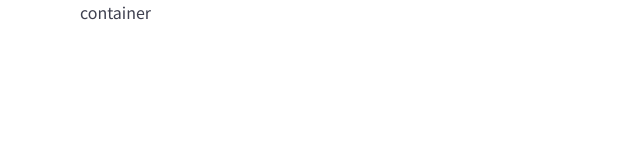
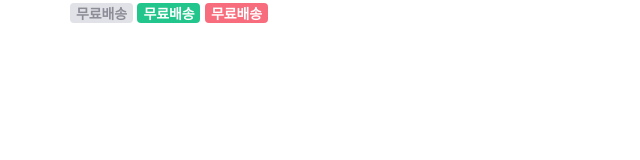
Before and after one commit to younhoso/UI-development, a website: page index.html in a window 1280 px wide. Shown: the whole page, without its empty margins (0-640 px from the left). Drawn offline with nearby package versions, Linux system fonts and the light colour scheme; files that its build step writes are made by us from their sources.

Commit message:
update: implement tag components

```diff
--- a/index.html
+++ b/index.html
@@ -10,11 +10,9 @@
 <body>
 
   <div class="container">
-    <ul class="row">
-      <li class="col-sm-4 col-md-12">
-        container
-      </li>
-    </ul>
+    <strong class="tag-gray">무료배송</strong>
+    <strong class="tag-green">무료배송</strong>
+    <strong class="tag-red">무료배송</strong>
   </div>
 </body>
 </html>
--- a/src/styles/modules/_tags.scss
+++ b/src/styles/modules/_tags.scss
@@ -1,4 +1,5 @@
 %tag-base {
+  //공통 스타일 선언
   @include inline-flexBox;
   @include textStyle(14);
   height: 20px;
```
